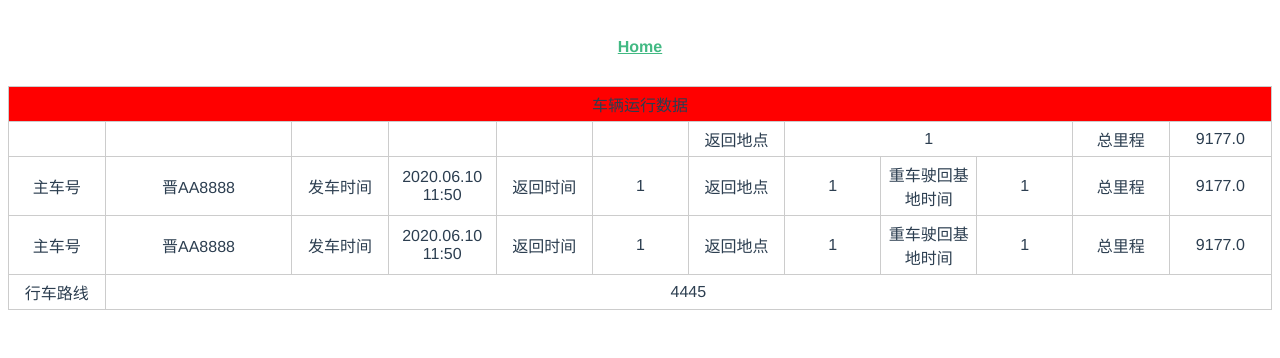
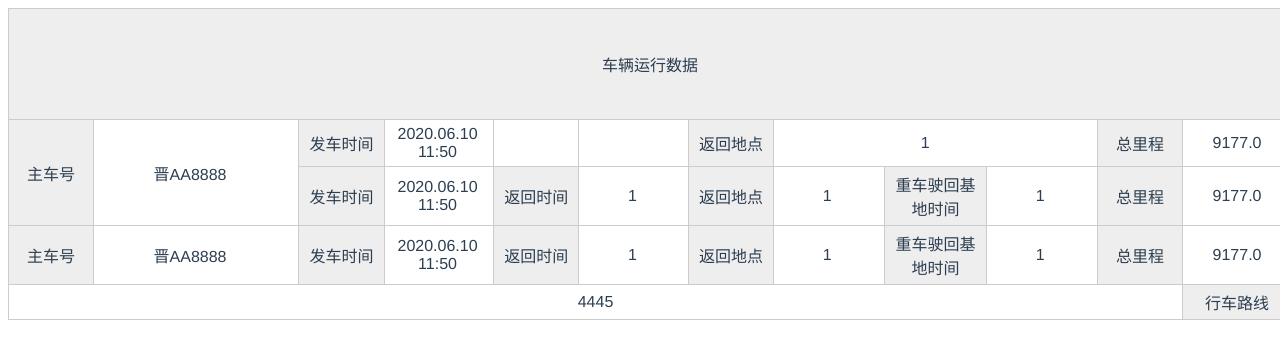
Before and after one commit to yuanshi78/spreadsheet-vue, a Vue app: page / in a window 1280 px wide. Shown: the top 358 px of the page. Built offline with nearby package versions, Linux system fonts and the light colour scheme.

Commit message:
version 1.0

```diff
--- a/src/App.vue
+++ b/src/App.vue
@@ -1,8 +1,5 @@
 <template>
   <div id="app">
-    <div id="nav">
-      <router-link to="/">Home</router-link>
-    </div>
     <router-view/>
   </div>
 </template>
--- a/src/components/Spreadsheet/components/Cell/index.vue
+++ b/src/components/Spreadsheet/components/Cell/index.vue
@@ -5,21 +5,21 @@
 */
 <template>
     <td v-if="!cell.hidden"
+        ref="td"
         :colspan="colSpan"
         :rowspan="rowSpan"
         :style="style"
-        :class="{ 'edit-mode': isEditMode }"
+        :class="{ 'edit-mode': cell.editMode }"
         @click="toggleSelected"
         @dblclick="toggleEditMode">
-        <div v-show="cell.editable && !isEditMode">{{ editableValue }}</div>
+        <div v-show="cell.editable" :style="{ visibility: cell.editMode ? 'hidden' : 'visible', width: width }">{{ editableValue }}</div>
         <div v-show="!cell.editable">{{ cell.value }}</div>
-        <div v-show="cell.editable && isEditMode" class="editable-cell">
+        <div v-show="cell.editable && cell.editMode" class="editable-cell">
             <input
                     ref="input"
-                    type="text"
+                    :type="cell.type ? cell.type : 'text'"
                     v-model="editableValue"
                     @dblclick="toggleEditMode"
-                    @blur="isEditMode = false"
                     @change="updateValue"
             >
         </div>
@@ -38,12 +38,18 @@
                 isEditMode: false,
                 isClicked: false,
                 editableValue: this.cell.value,
+                height: 0,
+                width: 0,
             }
         },
 
         computed: {
             style() {
-                return Object.assign({}, { width: this.cell.width }, this.cell.style);
+                return Object.assign({}, {
+                      width: this.cell.width,
+                      height: this.cell.height
+                    },
+                    this.cell.style);
             },
 
             rowSpan() {
@@ -54,22 +60,30 @@
             },
 
             colSpan() {
-                //console.log('cell', this.cell, this.cell.col);
                 const start = parseRange(this.cell.col).start;
                 const end = parseRange(this.cell.col).end;
 
                 return end - start + 1;
-            }
+            },
         },
 
-        created() {
-
+        mounted() {
+          console.log(this.$refs);
+          if (this.$refs.td) {
+            this.width = this.$refs.td.clientWidth + 'px';
+          }
         },
 
         watch: {
             isEditMode(value) {
                 if (value) {
                     setTimeout(() => this.$refs.input.focus(), 100);
+                }
+            },
+
+            cell(value) {
+                if (value.editMode) {
+                     setTimeout(() => this.$refs.input.focus(), 100);
                 }
             }
         },
@@ -78,10 +92,6 @@
             toggleSelected() {
                 if (this.cell.editable) {
                     this.isClicked = !this.isClicked;
-                    console.log({
-                        rowIdx: this.rowIdx,
-                        colIdx: this.cellIdx
-                    });
                     this.$emit('set-selected', {
                         rowIdx: this.rowIdx,
                         colIdx: this.cellIdx
@@ -93,7 +103,7 @@
              * 开关编辑模式
              */
             toggleEditMode() {
-                this.isEditMode = !this.isEditMode;
+                this.$emit('edit-mode');
             },
 
             /**
@@ -101,9 +111,10 @@
              * @param {Object} cell 修改的单元格
              */
             updateValue() {
+                this.isEditMode = false;
+                this.cell.editMode = false;
                 this.$emit('change-value', Object.assign(this.cell, { value: this.editableValue }));
-                this.isEditMode = false;
-            }
+            },
         }
     }
 </script>
@@ -113,6 +124,10 @@
         position: relative;
         padding: 5px;
         border: solid 1px #ccc;
+
+        &.edit-mode {
+            padding: 5px;
+        }
 
         .selected {
             position: absolute;
@@ -124,12 +139,15 @@
             -webkit-box-sizing: border-box;
             -moz-box-sizing: border-box;
             box-sizing: border-box;
-            border: solid 2px #eeca00;
+            border: solid 2px #0fb3ff85;
         }
 
         div {
+            display: flex;
             width: 100%;
             height: 100%;
+            justify-content: center;
+            align-items: center;
         }
 
 
@@ -147,11 +165,7 @@
             -moz-box-sizing: border-box;
             box-sizing: border-box;
             border: solid 1px #00b1ee;
-            -webkit-transform: scale(1.1);
-            -moz-transform: scale(1.1);
-            -ms-transform: scale(1.1);
-            -o-transform: scale(1.1);
-            transform: scale(1.1);
+            box-shadow: 3px 3px 3px rgba(0, 0, 0, 0.596);
             z-index: 100;
 
             input {
--- a/src/components/Spreadsheet/components/Row/index.vue
+++ b/src/components/Spreadsheet/components/Row/index.vue
@@ -9,19 +9,19 @@
         <Cell
                 v-for="(cell, idx) in row"
                 :cell="cell"
-                :key="`${cell.row}:${cell.col}`"
+                :key="`cell${idx}`"
                 :rowIdx="rowIdx"
                 :cellIdx="idx"
                 :selected="cell.selected"
                 @change-value="updateValue"
                 @set-selected="handleCellSelected"
+                @edit-mode="handleEditMode"
         ></Cell>
     </tr>
 </template>
 
 <script>
     import Cell from '../Cell';
-    //import { parseRange } from '../utils.js';
 
     export default {
         components: {
@@ -49,14 +49,13 @@
         },
 
         mounted() {
-            //this.resultingRow = this.row.slice();
-            //this.setIncompleteRow();
         },
 
         methods: {
             /**
              * 修改值的时候发出事件
              * @param {Object} cell 修改的单元格
+             * @private
              */
             updateValue(cell) {
                 this.$emit('change-value', cell);
@@ -65,6 +64,7 @@
             /**
              * 处理set-edit事件
              * @param {Object} cellPosition 单元格的座位(row行，col列)
+             * @private
              */
             handleCellSelected(cellPosition) {
                 this.$emit('set-selected', cellPosition);
@@ -72,12 +72,22 @@
 
             /**
              * 取消单元格的选择
+             * @private
              */
             clearSelection() {
                 this.row.forEach(cell => {
                     cell.selected = false;
+                    cell.editMode = false;
                 });
             },
+
+            /**
+             * 发出改变可编辑模式的状态
+             * @private
+             */
+            handleEditMode() {
+                this.$emit('edit-mode');
+            }
         }
     }
 </script>
--- a/src/components/Spreadsheet/components/Table/index.vue
+++ b/src/components/Spreadsheet/components/Table/index.vue
@@ -5,7 +5,7 @@
 */
 
 <template>
-  <table class="spread-table" @keydown="moveSelection">
+  <table class="spread-table" @keydown="moveSelectionTest">
     <tbody>
       <Row
         v-for="(row, idx) in resultingLayout"
@@ -16,6 +16,7 @@
         :selectedCell="cellPosition"
         @change-value="updateValue"
         @set-selected="handleCellSelected"
+        @edit-mode="setEditMode"
       ></Row>
     </tbody>
   </table>
@@ -45,7 +46,8 @@ export default {
       cellPosition: {
         row: -1, //行
         col: -1 //列
-      }
+      },
+      selectedColNo: 0, //
     };
   },
 
@@ -59,6 +61,7 @@ export default {
   methods: {
     /**
      * 处理布局数据
+     * @private
      */
     processLayoutData() {
       this.sortRows();
@@ -68,6 +71,7 @@ export default {
 
     /**
      * 排序列表里的行
+     * @private
      */
     sortRows() {
       this.layout.sort((rowOne, rowTwo) => {
@@ -80,6 +84,7 @@ export default {
 
     /**
      * 补充缺少的行
+     * @private
      */
     addMissingRows() {
       this.layout.forEach(row => {
@@ -97,6 +102,7 @@ export default {
     /**
      * 加上空行
      * @param {number} rowQntyToInsert 要加上几行
+     * @private
      */
     insertEmpryRows(rowQntyToInsert) {
       for (let i = 0; i < rowQntyToInsert - 1; i++) {
@@ -106,6 +112,7 @@ export default {
 
     /**
      * 处理每一行的数据
+     * @private
      */
     processEachRow() {
       this.sortedLayout.forEach(row => {
@@ -120,6 +127,7 @@ export default {
     /**
      * 排序每一行里的单元格
      * @param {Array} row 行
+     * @private
      */
     sortCols(row) {
       row.sort((cellOne, cellTwo) => {
@@ -132,6 +140,7 @@ export default {
 
     /**
      * 切开占几行的单元格
+     * @private
      */
     splitSpannedRows(row) {
       row.forEach(cell => {
@@ -149,12 +158,14 @@ export default {
 
     /**
      * 插入切开的单元格
+     * @private
      */
     insertSplittedCellIntoRow(cell, idx) {
       const newCell = {
-        row: `${idx + 1}:${idx + 1}`,
+        row: cell.row,
         col: cell.col,
-        hidden: true
+        hidden: true,
+        editable: cell.editable
       };
 
       this.sortedLayout[idx].push(newCell);
@@ -163,6 +174,7 @@ export default {
     /**
      * 获取列表的列数
      * @param {Array} row 列表的一行
+     * @private
      */
     getColsQnty(row) {
       const length = row.length;
@@ -175,6 +187,7 @@ export default {
 
     /**
      * 获取列表的行数
+     * @private
      */
     getRowsQnty() {
       const length = this.resultingLayout.length;
@@ -184,6 +197,7 @@ export default {
 
     /**
      * 用空行补充列表
+     * @private
      */
     setFullRowsLayout() {
       const presentRowsQnty = this.sortedRowsLayout.length;
@@ -202,11 +216,12 @@ export default {
      * 布局数组是不是有这一行
      * @param {number} num 第几行
      * @returns {boolean} true - 有, false - 没有
+     * @private
      */
     isRowPresent(num) {
       return (
         this.sortedRowsLayout.findIndex(row => {
-          const rowNum = parseRange(row[0].row).start; //Number(row[0].row.match(/^(\d+)/)[1]);
+          const rowNum = parseRange(row[0].row).start;
 
           if (rowNum === num) {
             return true;
@@ -220,6 +235,7 @@ export default {
     /**
      * 插入空行
      * @param {number} idx 布局数组里的索引，指需要插入空行的地方
+     * @private
      */
     insertEmptyRow(idx) {
       this.sortedLayout.splice(idx, 0, []);
@@ -227,6 +243,7 @@ export default {
 
     /**
      * 插入缺少的单元格
+     * @private
      */
     insertAbsentCells() {
       const maxCols = this.colsQnty;
@@ -252,6 +269,7 @@ export default {
      * 这一行是不是有这第几列的单元格
      * @param {number} colNo 第几列
      * @return {boolean} true - 有, false - 没有
+     * @private
      */
     isCellPresent(colNo, row) {
       let parsedColNo = parseRange(row[this.currIdx].col);
@@ -271,6 +289,7 @@ export default {
     /**
      * 修改值的时候发出事件
      * @param {Object} cell 修改的单元格
+     * @private
      */
     updateValue(cell) {
       this.$emit("change-value", cell);
@@ -279,22 +298,28 @@ export default {
     /**
      * 处理set-edit事件
      * @param {Object} cellPosition 单元格的座位(row行，col列)
+     * @private
      */
     handleCellSelected(cellPosition) {
-      // if (position.row !== -1 && position.col !== -1) {
-      //     this.rowsSet[position.row][position.col].selected = false;
-      // }
       this.cellPosition = {
         row: cellPosition.rowIdx,
         col: cellPosition.colIdx
       };
+      this.selectedColNo = cellPosition.colIdx;
     },
 
     /**
      * 移动选择框
      * @param {Object} evt 事件对象
+     * @private
      */
     moveSelection(evt) {
+      evt.stopPropagation();
+
+      if(this.cellPosition.row === -1 && this.cellPosition.col === -1) {
+        return false;
+      }
+
       switch (evt.key) {
         case "ArrowRight":
           this.moveSelectionInRow(1);
@@ -308,12 +333,16 @@ export default {
         case "ArrowUp":
           this.moveSelectionInColumn(2);
           break;
+        case "Enter":
+          this.setEditMode();
+          break;
       }
     },
 
     /**
      * 横着移动选择框
      * @param {number} direction 1 - 往右，2 - 往左
+     * @private
      */
     moveSelectionInRow(direction) {
       if (direction === 1) {
@@ -321,31 +350,29 @@ export default {
       } else {
         this.cellPosition = this.findNearestEditableCellLeft();
       }
+      this.selectedColNo = parseRange(this.resultingLayout[this.cellPosition.row][this.cellPosition.col].col).start - 1;
     },
 
     /**
      * 找到下一个可编辑的单元格
+     * @private
      */
     findNearestEditableCellRight() {
       const position = this.cellPosition;
       let col = this.cellPosition.col;
-      let cellIdx = 0;
+      let cellIdx = col;
       const length = this.resultingLayout[position.row].length;
-
-      if (col === length - 1) {
-        col = 0;
-      }
 
       for (let i = col + 1; i < length; i++) {
         let cell = this.resultingLayout[position.row][i];
 
         if (cell.editable) {
+          if (cell.hidden) {
+            position.row = parseRange(cell.row).start;
+          }
+
           cellIdx = i;
           break;
-        }
-
-        if (i === length - 1) {
-          i = 0;
         }
       }
 
@@ -357,27 +384,23 @@ export default {
 
     /**
      * 找到上一个可编辑的单元格
+     * @private
      */
     findNearestEditableCellLeft() {
       const position = this.cellPosition;
       let col = this.cellPosition.col;
-      let cellIdx = 0;
-      const length = this.resultingLayout[position.row].length;
-
-      if (col === 0) {
-        col = length - 1;
-      }
+      let cellIdx = col;
 
       for (let i = col - 1; i >= 0; i--) {
         let cell = this.resultingLayout[position.row][i];
 
+        if (cell.hidden) {
+          position.row = parseRange(cell.row).start - 1;
+        }
+
         if (cell.editable) {
           cellIdx = i;
           break;
-        }
-
-        if (i === 0) {
-          i = length;
         }
       }
 
@@ -390,6 +413,7 @@ export default {
     /**
      * 竖着移动选择框
      * @param {number} direction 1 - 往下，2 - 往上
+     * @private
      */
     moveSelectionInColumn(direction) {
       if (direction === 1) {
@@ -401,86 +425,120 @@ export default {
 
     /**
      * 找到下一个可编辑的单元格
+     * @private
      */
     findNearestEditableCellDown() {
-      const position = this.cellPosition;
       let row = this.cellPosition.row;
-      let rowIdx = 0;
+      let col = this.cellPosition.col;
+      let rowIdx = row;
       const rowsQnty = this.rowsQnty;
 
-      if (row === rowsQnty - 1) {
-        row = 0;
-      }
+      console.log('row', row);
 
       for (let i = row + 1; i < rowsQnty; i++) {
-        let col = this.getColNum(i, position.col);
-        console.log("col--", col);
+        col = this.getColNum(i, this.selectedColNo);
         let cell = this.resultingLayout[i][col];
 
-        if (cell.editable) {
-          rowIdx = i;
-          break;
+        if (cell.hidden) {
+          continue;
         }
 
-        if (i === rowsQnty - 1) {
-          i = 0;
+        if (cell.editable) {
+          this.curMovePrevRowNo = row;
+          rowIdx = i;
+          console.log('rowIdx', rowIdx);
+          break;
         }
       }
 
       return {
-        col: position.col,
+        col,
         row: rowIdx
       };
     },
 
     /**
      * 竖着移动的时候获取单元格的列号
+     * @private
      */
     getColNum(rowNo, colNo) {
       const row = this.resultingLayout[rowNo];
+      let pos = -1;
 
-      return row.findIndex(cell => {
+      pos = row.findIndex(cell => {
         const parsedColNo = parseRange(cell.col);
         const start = parsedColNo.start;
         const end = parsedColNo.end;
 
-        console.log(start, end, colNo);
-        if (start <= colNo + 1 && colNo + 1 <= end) {
+        if (start <= (colNo + 1) && (colNo + 1) <= end && cell.editable) {
           return true;
         }
       });
+
+      if (pos === -1) {
+        pos = row.findIndex(cell => {
+          if (cell.editable) {
+            return true;
+          }
+        });
+      }
+
+      return pos;
     },
 
     /**
      * 找到上一个可编辑的单元格
+     * @private
      */
     findNearestEditableCellUp() {
-      const position = this.cellPosition;
-      let row = this.cellPosition.row;
+      const pRow = this.cellPosition.row;
+      const pCol = this.cellPosition.col;
+      let col = 0;
       let rowIdx = 0;
-      const rowsQnty = this.rowsQnty;
 
-      if (row === 0) {
-        row = rowsQnty - 1;
-      }
+      for (let i = pRow - 1; i >= 0; i--) {
+        col = this.getColNum(i, this.selectedColNo);
 
-      for (let i = row - 1; i >= 0; i--) {
-        let cell = this.resultingLayout[i][position.col];
-
-        if (cell.editable) {
-          rowIdx = i;
+        if (col === -1) {
           break;
         }
 
-        if (i === 0) {
-          i = rowsQnty;
+        let cell = this.resultingLayout[i][col];
+
+        if (cell.hidden) {
+          continue;
+        }
+
+        if (cell && cell.editable) {
+          rowIdx = i;
+          break;
         }
       }
 
       return {
-        col: position.col,
-        row: rowIdx
+        col: col !== -1 ? col : pCol,
+        row: col !== -1 ? rowIdx : pRow
       };
+    },
+
+    /**
+     * 把单元格的状态转换成可编辑的单元格
+     * @private
+     */
+    setEditMode() {
+      const rowNo = this.cellPosition.row;
+      const colNo = this.cellPosition.col;
+      let row = this.resultingLayout[rowNo];
+      let newRow = [];
+      const cell = this.resultingLayout[rowNo][colNo];
+
+      newRow = row.slice();
+      newRow.splice(colNo, 1, Object.assign({}, cell, { editMode: !cell.editMode }));
+      this.resultingLayout.splice(rowNo, 1, newRow);
+    },
+
+    moveSelectionTest(){
+      console.log('--------');
     }
   }
 };
@@ -488,7 +546,6 @@ export default {
 
 <style lang="scss" scoped>
 .spread-table {
-  /*width: 100%;*/
   border-collapse: collapse;
   table-layout: fixed;
 }
--- a/src/layout.js
+++ /dev/null
@@ -1,99 +0,0 @@
-export default [
-  [
-    {
-      row: "1:1",
-      col: "1:12",
-      value: "车辆运行数据",
-      width: "1200px",
-      style: { backgroundColor: "red" },
-    },
-  ],
-  [
-    // { row: '2:2', col: '1:1', value: "主车号", width: '100px'},
-    // { row: '2:2', col: '2:2', value: "晋AA8888", editable: true, width: '200px' },
-    // { row: '2:2', col: '3:3', value: "发车时间", width: '100px' },
-    // { row: '2:2', col: '4:4', value: "2020.06.10 11:50", editable: true, width: '100px' },
-    // { row: '2:2', col: '5:5', value: "返回时间", width: '100px' },
-    // { row: '2:2', col: '6:6', value: "", editable: true, width: '100px' },
-    { row: "2:2", col: "7:7", value: "返回地点", width: "100px" },
-    { row: "2:2", col: "8:10", value: "1", editable: true, width: "100px" },
-    // { row: '2:2', col: '9:9', value: "重车驶回基地时间", width: '100px' },
-    // { row: '2:2', col: '10:10', value: "1", editable: true, width: '100px'},
-    { row: "2:2", col: "11:11", value: "总里程", width: "100px" },
-    {
-      row: "2:2",
-      col: "12:12",
-      value: "9177.0",
-      editable: true,
-      width: "100px",
-    },
-  ],
-  [
-    { row: "3:3", col: "1:1", value: "主车号", width: "100px" },
-    {
-      row: "3:3",
-      col: "2:2",
-      value: "晋AA8888",
-      editable: true,
-      width: "200px",
-    },
-    { row: "3:3", col: "3:3", value: "发车时间", width: "100px" },
-    {
-      row: "3:3",
-      col: "4:4",
-      value: "2020.06.10 11:50",
-      editable: true,
-      width: "100px",
-    },
-    { row: "3:3", col: "5:5", value: "返回时间", width: "100px" },
-    { row: "3:3", col: "6:6", value: "1", editable: true, width: "100px" },
-    { row: "3:3", col: "7:7", value: "返回地点", width: "100px" },
-    { row: "3:3", col: "8:8", value: "1", editable: true, width: "100px" },
-    { row: "3:3", col: "9:9", value: "重车驶回基地时间", width: "100px" },
-    { row: "3:3", col: "10:10", value: "1", editable: true, width: "100px" },
-    { row: "3:3", col: "11:11", value: "总里程", width: "100px" },
-    {
-      row: "3:3",
-      col: "12:12",
-      value: "9177.0",
-      editable: true,
-      width: "100px",
-    },
-  ],
-  [
-    { row: "4:4", col: "1:1", value: "主车号", width: "100px" },
-    {
-      row: "4:4",
-      col: "2:2",
-      value: "晋AA8888",
-      editable: true,
-      width: "200px",
-    },
-    { row: "4:4", col: "3:3", value: "发车时间", width: "100px" },
-    {
-      row: "4:4",
-      col: "4:4",
-      value: "2020.06.10 11:50",
-      editable: true,
-      width: "100px",
-    },
-    { row: "4:4", col: "5:5", value: "返回时间", width: "100px" },
-    { row: "4:4", col: "6:6", value: "1", editable: true, width: "100px" },
-    { row: "4:4", col: "7:7", value: "返回地点", width: "100px" },
-    { row: "4:4", col: "8:8", value: "1", editable: true, width: "100px" },
-    { row: "4:4", col: "9:9", value: "重车驶回基地时间", width: "100px" },
-    { row: "4:4", col: "10:10", value: "1", editable: true, width: "100px" },
-    { row: "4:4", col: "11:11", value: "总里程", width: "100px" },
-    {
-      row: "4:4",
-      col: "12:12",
-      value: "9177.0",
-      editable: true,
-      width: "100px",
-    },
-  ],
-  [
-    { row: "5:5", col: "1:1", value: "行车路线", widht: "100px" },
-    { row: "5:5", col: "2:12", value: "4445", editable: true, width: "1100px" },
-  ],
-];
--- a/src/views/Home.vue
+++ b/src/views/Home.vue
@@ -6,7 +6,7 @@
 
 <script>
     import Spreadsheet from '@/components/Spreadsheet';
-    import layout from '@/layout'
+    import layout from '../../tests/layout'
 
     export default {
         components: {
@@ -15,7 +15,7 @@
 
         data() {
             return {
-                layout
+                layout,
             };
         },
 
--- /dev/null
+++ b/tests/layout.js
@@ -0,0 +1,100 @@
+export default [
+  [
+    {
+      row: "1:1",
+      col: "1:12",
+      value: "车辆运行数据",
+      width: "1200px",
+      height: '100px  ',
+      style: { backgroundColor: "#eee", verticalAlign: 'middle' },
+    },
+  ],
+  [
+    { row: '2:3', col: '1:1', value: "主车号", width: '100px', style: { backgroundColor: '#eee' }},
+    { row: '2:3', col: '2:2', value: "晋AA8888", editable: true, width: '200px' },
+    { row: '2:2', col: '3:3', value: "发车时间", width: '100px', style: { backgroundColor: '#eee' } },
+    { row: '2:2', col: '4:4', value: "2020.06.10 11:50", editable: true, width: '100px' },
+    // { row: '2:2', col: '5:5', value: "返回时间", width: '100px' },
+    // { row: '2:2', col: '6:6', value: "", editable: true, width: '100px' },
+    { row: "2:2", col: "7:7", value: "返回地点", width: "100px", style: { backgroundColor: '#eee' } },
+    { row: "2:2", col: "8:10", value: "1", editable: true, width: "100px", type: 'number' },
+    // { row: '2:2', col: '9:9', value: "重车驶回基地时间", width: '100px' },
+    // { row: '2:2', col: '10:10', value: "1", editable: true, width: '100px'},
+    { row: "2:2", col: "11:11", value: "总里程", width: "100px", style: { backgroundColor: '#eee' }  },
+    {
+      row: "2:2",
+      col: "12:12",
+      value: "9177.0",
+      editable: true,
+      width: "100px",
+    },
+  ],
+  [
+    // { row: "3:3", col: "1:1", value: "主车号", width: "100px", style: { backgroundColor: '#eee' }  },
+    // {
+    //   row: "3:3",
+    //   col: "2:2",
+    //   value: "晋AA8888",
+    //   editable: true,
+    //   width: "200px",
+    // },
+    { row: "3:3", col: "3:3", value: "发车时间", width: "100px", style: { backgroundColor: '#eee' }  },
+    {
+      row: "3:3",
+      col: "4:4",
+      value: "2020.06.10 11:50",
+      editable: true,
+      width: "100px",
+    },
+    { row: "3:3", col: "5:5", value: "返回时间", width: "100px", style: { backgroundColor: '#eee' }  },
+    { row: "3:3", col: "6:6", value: "1", editable: true, width: "100px" },
+    { row: "3:3", col: "7:7", value: "返回地点", width: "100px", style: { backgroundColor: '#eee' }  },
+    { row: "3:3", col: "8:8", value: "1", editable: true, width: "100px" },
+    { row: "3:3", col: "9:9", value: "重车驶回基地时间", width: "100px", style: { backgroundColor: '#eee' }  },
+    { row: "3:3", col: "10:10", value: "1", editable: true, width: "100px" },
+    { row: "3:3", col: "11:11", value: "总里程", width: "100px", style: { backgroundColor: '#eee' }  },
+    {
+      row: "3:3",
+      col: "12:12",
+      value: "9177.0",
+      editable: true,
+      width: "100px",
+    },
+  ],
+  [
+    { row: "4:4", col: "1:1", value: "主车号", width: "100px", style: { backgroundColor: '#eee' }  },
+    {
+      row: "4:4",
+      col: "2:2",
+      value: "晋AA8888",
+      editable: true,
+      width: "200px",
+    },
+    { row: "4:4", col: "3:3", value: "发车时间", width: "100px", style: { backgroundColor: '#eee' }  },
+    {
+      row: "4:4",
+      col: "4:4",
+      value: "2020.06.10 11:50",
+      editable: true,
+      width: "100px",
+    },
+    { row: "4:4", col: "5:5", value: "返回时间", width: "100px", style: { backgroundColor: '#eee' }  },
+    { row: "4:4", col: "6:6", value: "1", editable: true, width: "100px" },
+    { row: "4:4", col: "7:7", value: "返回地点", width: "100px", style: { backgroundColor: '#eee' }  },
+    { row: "4:4", col: "8:8", value: "1", editable: true, width: "100px" },
+    { row: "4:4", col: "9:9", value: "重车驶回基地时间", width: "100px", style: { backgroundColor: '#eee' }  },
+    { row: "4:4", col: "10:10", value: "1", editable: true, width: "100px" },
+    { row: "4:4", col: "11:11", value: "总里程", width: "100px", style: { backgroundColor: '#eee' }  },
+    {
+      row: "4:4",
+      col: "12:12",
+      value: "9177.0",
+      editable: true,
+      width: "100px",
+    },
+  ],
+  [
+    { row: "5:5", col: "12:12", value: "行车路线", widht: "100px", style: { backgroundColor: '#eee' } },
+    { row: "5:5", col: "1:11", value: "4445", editable: true, width: "1100px" },
+  ],
+];
```
Also changed, not shown: 2 other files (tests, documents, lock files or other folders).
